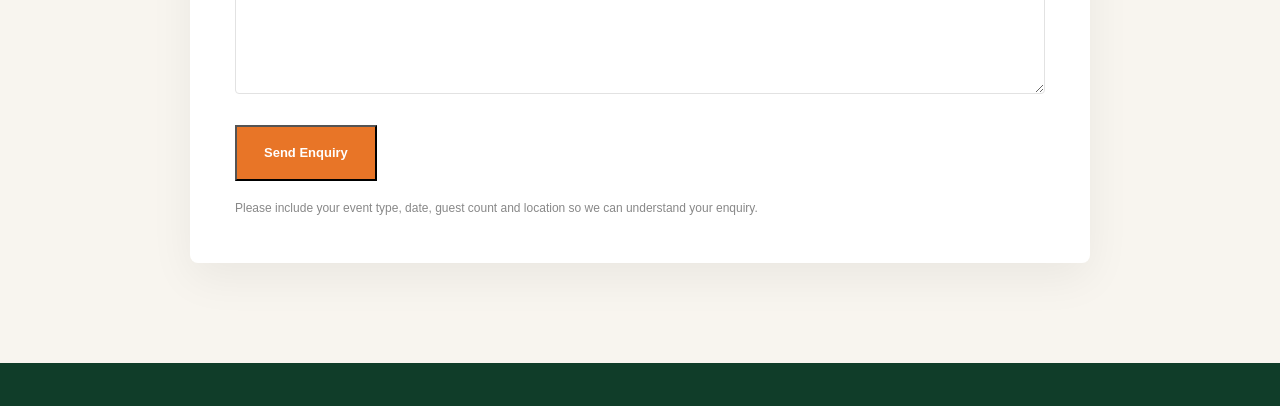
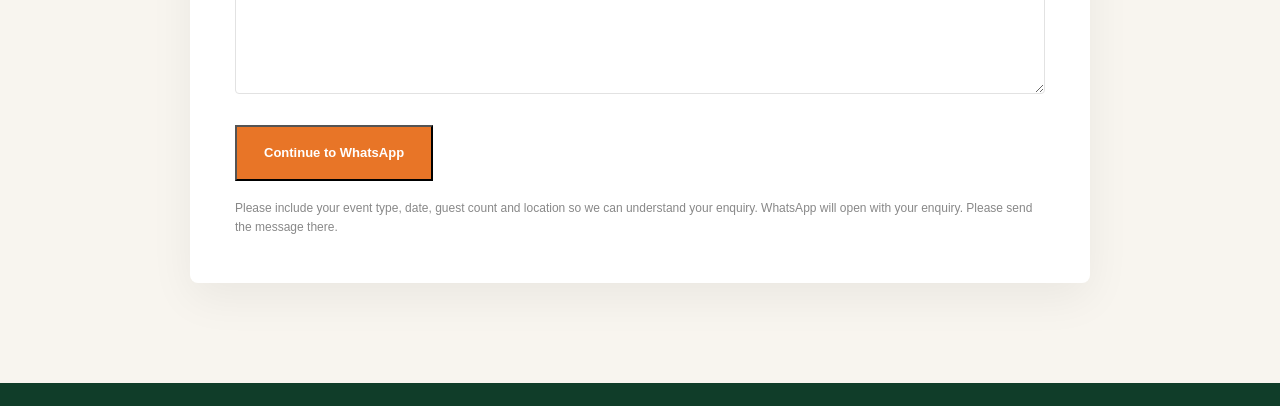
Before and after one commit to tyra-ui/Delightful-Providence-Catering, a plain HTML site: page index.html in a window 1280 px wide. Shown: the part 8280-8686 px from the top of the page. Drawn offline with Linux system fonts and the light colour scheme.

Commit message:
Clarify WhatsApp enquiry process

```diff
--- a/index.html
+++ b/index.html
@@ -424,10 +424,10 @@ placeholder="Where will your event take place?" required>
 placeholder="Share any menu preferences, presentation ideas or other event details..."></textarea>
 </div>
 <button type="submit" class="btn btn-primary">
-Send Enquiry
+Continue to WhatsApp
 </button>
 <p class="form-note" id="formStatus" role="status" aria-live="polite">
-Please include your event type, date, guest count and location so we can understand your enquiry.
+Please include your event type, date, guest count and location so we can understand your enquiry. WhatsApp will open with your enquiry. Please send the message there.
 </p>
 </form>
 </div>
```
